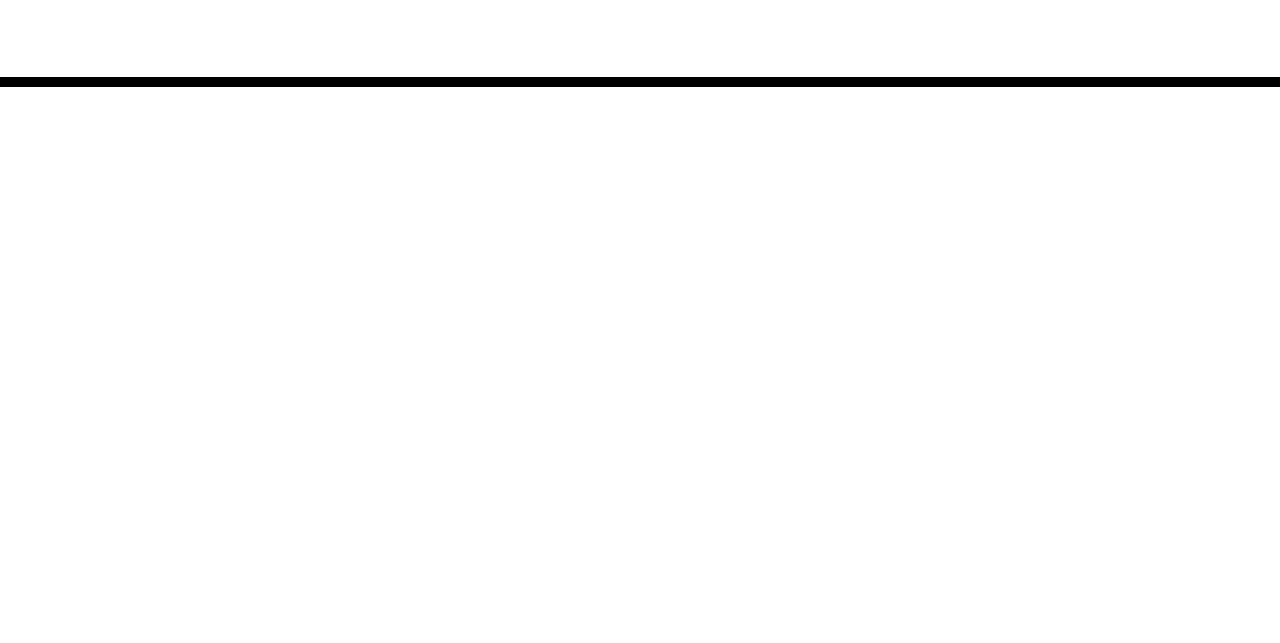
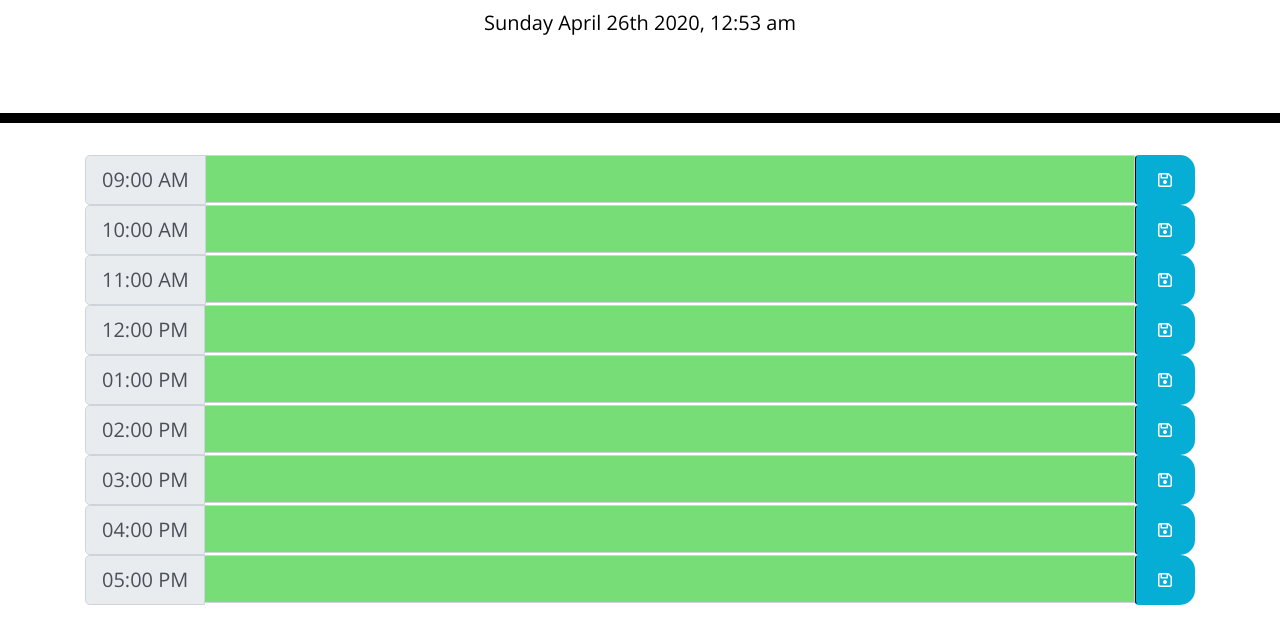
Before and after one commit to apeabody007/Homework-5-UCF-BC, a plain HTML site: page index.html in a window 1280 px wide. Shown: the part 181-824 px from the top of the page. Before the commit the page ends 800 px from the top, so only its background shows below. Drawn offline with nearby package versions, Linux system fonts and the light colour scheme; files that its build step writes are made by us from their sources.

Commit message:
Updated loops/if/else statements

```diff
--- a/index.html
+++ b/index.html
@@ -1,38 +1,110 @@
 <!DOCTYPE html>
 <html lang="en">
+
 <head>
     <meta charset="UTF-8" />
     <meta name="viewport" content="width=device-width, initial-scale=1.0" />
     <meta http-equiv="X-UA-Compatible" content="ie=edge" />
-    <link
-      rel="stylesheet"
-      href="https://stackpath.bootstrapcdn.com/bootstrap/4.3.1/css/bootstrap.min.css"
-    />
-    <link
-      rel="stylesheet"
-      href="https://use.fontawesome.com/releases/v5.8.1/css/all.css"
-      integrity="sha384-50oBUHEmvpQ+1lW4y57PTFmhCaXp0ML5d60M1M7uH2+nqUivzIebhndOJK28anvf"
-      crossorigin="anonymous"
-    />
-    <link
-      href="https://fonts.googleapis.com/css?family=Open+Sans&display=swap"
-      rel="stylesheet"
-    />
-    <link rel="stylesheet" href="style.css" />
+    <link rel="stylesheet" href="https://stackpath.bootstrapcdn.com/bootstrap/4.3.1/css/bootstrap.min.css" />
+    <link rel="stylesheet" href="https://use.fontawesome.com/releases/v5.8.1/css/all.css"
+        integrity="sha384-50oBUHEmvpQ+1lW4y57PTFmhCaXp0ML5d60M1M7uH2+nqUivzIebhndOJK28anvf" crossorigin="anonymous" />
+    <link href="https://fonts.googleapis.com/css?family=Open+Sans&display=swap" rel="stylesheet" />
+    <link rel="stylesheet" href="assets/style.css" />
+    <script src="https://kit.fontawesome.com/d3bce829f3.js" crossorigin="anonymous"></script>
+
+    <!-- This is the title-->
     <title>Work Day Scheduler</title>
 </head>
 
 <body>
+    <!-- This is the header area-->
     <header class="jumbotron">
         <h1 class="display-3">Work Day Scheduler</h1>
         <p class="lead">A simple calendar app for scheduling your work day</p>
         <p id="currentDay" class="lead"></p>
     </header>
+    <!-- This is a container-->
     <div class="container">
-      <!-- Timeblocks go here -->
+        <!-- 9AM Timeblocks go here -->
+        <div class="input-group input-group-lg" data-hour="9">
+            <div class="input-group-prepend">
+                <!-- Added time-block class -->
+                <span class="input-group-text time-block block1"></span>
             </div>
+            <input type="text" class="form-control form9" aria-label="Large">
+            <!-- <input class="btn saveBtn" type="submit" value="Save"> -->
+            <button class="btn saveBtn"><i class="far fa-save"></i></button>
+        </div>
+        <!-- 10AM Timeblocks go here -->
+        <div class="input-group input-group-lg" data-hour="10">
+            <div class="input-group-prepend">
+                <span class="input-group-text time-block block2"></span>
+            </div>
+            <input type="text" class="form-control form10" aria-label="Large">
+            <button class="btn saveBtn"><i class="far fa-save"></i></button>
+        </div>
+        <!-- 11AM Timeblocks go here -->
+        <div class="input-group input-group-lg" data-hour="11">
+            <div class="input-group-prepend">
+                <span class="input-group-text time-block block3"></span>
+            </div>
+            <input type="text" class="form-control form11" aria-label="Large">
+            <button class="btn saveBtn"><i class="far fa-save"></i></button>
+        </div>
+        <!-- 12PM Timeblocks go here -->
+        <div class="input-group input-group-lg" data-hour="12">
+            <div class="input-group-prepend">
+                <span class="input-group-text time-block block4"></span>
+            </div>
+            <input type="text" class="form-control form12" aria-label="Large">
+            <button class="btn saveBtn"><i class="far fa-save"></i></button>
+        </div>
+        <!-- 1PM Timeblocks go here -->
+        <div class="input-group input-group-lg" data-hour="1">
+            <div class="input-group-prepend">
+                <span class="input-group-text time-block block5"></span>
+            </div>
+            <input type="text" class="form-control form1" aria-label="Large">
+            <button class="btn saveBtn"><i class="far fa-save"></i></button>
+        </div>
+        <!-- 2PM Timeblocks go here -->
+        <div class="input-group input-group-lg" data-hour="2">
+            <div class="input-group-prepend">
+                <span class="input-group-text time-block block6"></span>
+            </div>
+            <input type="text" class="form-control form2" aria-label="Large">
+            <button class="btn saveBtn"><i class="far fa-save"></i></button>
+        </div>
+        <!-- 3PM Timeblocks go here -->
+        <div class="input-group input-group-lg" data-hour="3">
+            <div class="input-group-prepend">
+                <span class="input-group-text time-block block7"></span>
+            </div>
+            <input type="text" class="form-control form3" aria-label="Large">
+            <button class="btn saveBtn"><i class="far fa-save"></i></button>
+        </div>
+        <!-- 4PM Timeblocks go here -->
+        <div class="input-group input-group-lg" data-hour="4">
+            <div class="input-group-prepend">
+                <span class="input-group-text time-block block8"></span>
+            </div>
+            <input type="text" class="form-control form4" aria-label="Large">
+            <button class="btn saveBtn"><i class="far fa-save"></i></button>
+        </div>
+        <!-- 5PM Timeblocks go here -->
+        <div class="input-group input-group-lg" data-hour="5">
+            <div class="input-group-prepend">
+                <span class="input-group-text time-block block9"></span>
+            </div>
+            <input type="text" class="form-control form5" aria-label="Large">
+            <button class="btn saveBtn"><i class="far fa-save"></i></button>
+        </div>
+    </div>
+
 
     <script src="https://code.jquery.com/jquery-3.4.1.min.js"></script>
     <script src="https://cdnjs.cloudflare.com/ajax/libs/moment.js/2.24.0/moment.min.js"></script>
+    <script src="script.js"></script>
 </body>
+
 </html>
--- a/script.js
+++ b/script.js
@@ -0,0 +1,190 @@
+// Moment declaration for day and time
+moment(Date);
+$("#currentDay").text(moment().format('dddd MMMM Do YYYY, h:mm a'));
+// Moment Current time
+var currentTime = moment();
+// Returns current time to the nearest hour - 12:30 becomes 12:00
+currentTime = currentTime.startOf("hour");
+// Calculates the start of day + 9 to return 9 am
+var beforeTime = moment().startOf('day').add(9, "hours");
+
+// Time blocks
+// 9 AM
+var time1 = beforeTime.add(0, "h");
+// var time1 = beforeTime;
+time1 = time1.format('hh:mm A');
+// Populates time formula into html
+$(".block1").text(time1);
+// 10 AM
+var time2 = beforeTime.add(1, "h");
+time2 = time2.format('hh:mm A');
+// Populates time formula into html
+$(".block2").text(time2);
+// 11 AM
+var time3 = beforeTime.add(1, "h");
+time3 = time3.format('hh:mm A');
+// Populates time formula into html
+$(".block3").text(time3);
+// 12 PM
+var time4 = beforeTime.add(1, "h");
+time4 = time4.format('hh:mm A');
+// Populates time formula into html
+$(".block4").text(time4);
+// 1 PM
+var time5 = beforeTime.add(1, "h");
+time5 = time5.format('hh:mm A');
+// Populates time formula into html
+$(".block5").text(time5);
+// 2 PM
+var time6 = beforeTime.add(1, "h");
+time6 = time6.format('hh:mm A');
+// Populates time formula into html
+$(".block6").text(time6);
+// 3 PM
+var time7 = beforeTime.add(1, "h");
+time7 = time7.format('hh:mm A');
+// Populates time formula into html
+$(".block7").text(time7);
+// 4 PM
+var time8 = beforeTime.add(1, "h");
+time8 = time8.format('hh:mm A');
+// Populates time formula into html
+$(".block8").text(time8);
+// 5 PM
+var time9 = beforeTime.add(1, "h");
+time9 = time9.format('hh:mm A');
+// Populates time formula into html
+$(".block9").text(time9);
+
+// Function to compare hour slots with current time
+// Update these to coordinating numbers
+function testTime() {
+    // Add time1 9AM
+    time1 = moment().startOf('day').add(9, "hours");
+    // Adjusts current time to the hour
+    currentTime = currentTime.startOf("hour");
+    // Add time1 if/else
+    if (currentTime.isAfter(time1)) {
+        $(".form9").addClass("past");
+    }
+    else if (currentTime.isBefore(time1)) {
+        $(".form9").addClass("future");
+    }
+    else if (currentTime.isSame(time1)) {
+        $(".form9").addClass("present");
+    };
+    // Add time2 10AM
+    time2 = moment().startOf('day').add(10, "hours");
+    // Add time2 if/else
+    if (currentTime.isAfter(time2)) {
+        $(".form10").addClass("past");
+    }
+    else if (currentTime.isBefore(time2)) {
+        $(".form10").addClass("future");
+    }
+    else if (currentTime.isSame(time2)) {
+        $(".form10").addClass("present");
+    };
+    // time3 11AM
+    time3 = moment().startOf('day').add(11, "hours");
+    // Add time3 if/else
+    if (currentTime.isAfter(time3)) {
+        $(".form11").addClass("past");
+    }
+    else if (currentTime.isBefore(time3)) {
+        $(".form11").addClass("future");
+    }
+    else if (currentTime.isSame(time3)) {
+        $(".form11").addClass("present");
+    };
+    // time4 12PM
+    time4 = moment().startOf('day').add(12, "hours");
+    // Add time4 if/else
+    if (currentTime.isAfter(time4)) {
+        $(".form12").addClass("past");
+    }
+    else if (currentTime.isBefore(time4)) {
+        $(".form12").addClass("future");
+    }
+    else if (currentTime.isSame(time4)) {
+        $(".form12").addClass("present");
+    };
+    // time5 1PM
+    time5 = moment().startOf('day').add(13, "hours");
+    // Add time5 if/else
+    if (currentTime.isAfter(time5)) {
+        $(".form1").addClass("past");
+    }
+    else if (currentTime.isBefore(time5)) {
+        $(".form1").addClass("future");
+    }
+    else if (currentTime.isSame(time5)) {
+        $(".form1").addClass("present");
+    };
+    // time6 2PM
+    time6 = moment().startOf('day').add(14, "hours");
+    // Add time6 if/else
+    if (currentTime.isAfter(time6)) {
+        $(".form2").addClass("past");
+    }
+    else if (currentTime.isBefore(time6)) {
+        $(".form2").addClass("future");
+    }
+    else if (currentTime.isSame(time6)) {
+        $(".form2").addClass("present");
+    };
+    // time7 3M
+    time7 = moment().startOf('day').add(15, "hours");
+    // Add time7 if/else
+    if (currentTime.isAfter(time7)) {
+        $(".form3").addClass("past");
+    }
+    else if (currentTime.isBefore(time7)) {
+        $(".form3").addClass("future");
+    }
+    else if (currentTime.isSame(time7)) {
+        $(".form3").addClass("present");
+    };
+    // time8 4pm
+    time8 = moment().startOf('day').add(16, "hours");
+    // Add time8 if/else
+    if (currentTime.isAfter(time8)) {
+        $(".form4").addClass("past");
+    }
+    else if (currentTime.isBefore(time8)) {
+        $(".form4").addClass("future");
+    }
+    else if (currentTime.isSame(time8)) {
+        $(".form4").addClass("present");
+    };
+    // time9 5pm
+    time9 = moment().startOf('day').add(17, "hours");
+    // Add time9 if/else
+    if (currentTime.isAfter(time9)) {
+        $(".form5").addClass("past");
+    }
+    else if (currentTime.isBefore(time9)) {
+        $(".form5").addClass("future");
+    }
+    else if (currentTime.isSame(time9)) {
+        $(".form5").addClass("present");
+    };
+}
+testTime();
+// Loops through input area to get item from local storage
+var x = [9, 10, 11, 12, 1, 2, 3, 4, 5];
+// Test loop:
+for (var i = 0; i < x.length; i++) {
+    var dataHour = localStorage.getItem(x[i]);
+    // form - control
+    $(".form" + x[i]).val(dataHour);
+}
+// Event listener to save to local stroage
+$(".saveBtn").click(function () {
+    event.preventDefault();
+    var formValue = $(this).siblings(".form-control").val();
+    console.log("This worked");
+    var listItem = $(this).parent().data("hour");
+
+    localStorage.setItem(listItem, formValue);
+});
--- a/style.css
+++ b/style.css
@@ -3,7 +3,6 @@ body {
     font-size: 16px;
     line-height: 1;
   }
-
   textarea{
     background: transparent;
     border: none;
@@ -12,7 +11,6 @@ body {
     border-left: 1px solid black;
     padding: 10px;
   }
-
   .jumbotron {
     text-align: center;
     background-color: transparent;
@@ -20,43 +18,28 @@ body {
     border-radius: 0;
     border-bottom: 10px solid black;
   }
-
   .description{
     white-space: pre-wrap;
   }
-
-  .time-block{
-    text-align: center;
-    border-radius: 15px;
-  }
-
   .row {
     white-space: pre-wrap;
     height: 80px;
-    border-top: 1px solid white;;
+    border-top: 1px solid white;
   }
-
   .hour {
     background-color: #ffffff;
     color: #000000;
     border-top: 1px dashed #000000;
   }
-
   .past {
     background-color: #d3d3d3;
-    color: white;
   }
-
   .present {
     background-color: #ff6961;
-    color: white;
   }
-
   .future {
     background-color: #77dd77;
-    color: white;
   }
-
   .saveBtn {
     border-left: 1px solid black;
     border-top-right-radius: 15px;
@@ -64,8 +47,14 @@ body {
     background-color: #06AED5;
     color: white;
   }
-
   .saveBtn i:hover {
     font-size: 20px;
     transition: all .3s ease-in-out;
   }
+  .fa-save {
+      padding: 10px;
+
+  }
+  .container {
+    margin-bottom: 10%;
+  }
```
Lines whose indentation alone changed are shown as unchanged.
